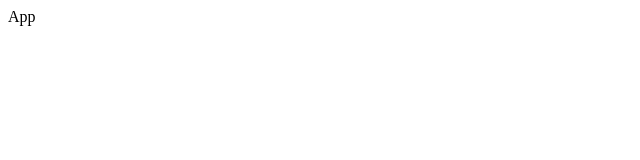
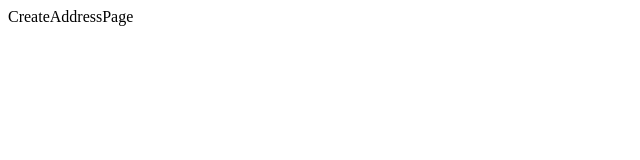
Before and after one commit to MahshidNiknafs/obar-address, a React (Vite) app: page /create-address in a window 1280 px wide. Shown: the top 160 px of the page, without its empty margins (0-640 px from the left). Built offline with nearby package versions, Linux system fonts and the light colour scheme.

Commit message:
add routes

```diff
--- a/package.json
+++ b/package.json
@@ -11,7 +11,8 @@
   },
   "dependencies": {
     "react": "^18.3.1",
-    "react-dom": "^18.3.1"
+    "react-dom": "^18.3.1",
+    "react-router": "^7.1.5"
   },
   "devDependencies": {
     "@eslint/js": "^9.17.0",
--- a/src/App.jsx
+++ b/src/App.jsx
@@ -1,5 +1,29 @@
+import { BrowserRouter, Routes, Route, Navigate } from "react-router";
+
+import AppLayout from "./ui/AppLayout";
+import CreateAddressPage from "./pages/CreateAddressPage";
+import AddressesPage from "./pages/AddressesPage";
+
+const routes = [
+	{ path: "/create-address", element: <CreateAddressPage /> },
+	{ path: "/addresses", element: <AddressesPage /> },
+];
+
 function App() {
-	return <div>App</div>;
+	return (
+		<BrowserRouter>
+			<Routes>
+				<Route element={<AppLayout />}>
+					<Route index element={<Navigate replace to="/create-address" />} />
+					{routes.map((route) => (
+						<Route key={route.path} path={route.path} element={route.element} />
+					))}
+
+					<Route path="/create-address" element={<CreateAddressPage />} />
+				</Route>
+			</Routes>
+		</BrowserRouter>
+	);
 }
 
 export default App;
--- /dev/null
+++ b/src/pages/AddressesPage.jsx
@@ -0,0 +1,5 @@
+function AddressesPage() {
+	return <div>AddressesPage</div>;
+}
+
+export default AddressesPage;
--- /dev/null
+++ b/src/pages/CreateAddressPage.jsx
@@ -0,0 +1,5 @@
+function CreateAddressPage() {
+	return <div>CreateAddressPage</div>;
+}
+
+export default CreateAddressPage;
--- /dev/null
+++ b/src/ui/AppLayout.jsx
@@ -0,0 +1,17 @@
+import { Outlet } from "react-router";
+
+function AppLayout() {
+	return (
+		<>
+			<Outlet />
+		</>
+
+		// 		<>
+		// <Headerr />
+		// 			<Outlet />
+		// 		<Footer />
+		//     </>
+	);
+}
+
+export default AppLayout;
```
Also changed, not shown: src/App.css (+8 -0 lines), 1 other file (tests, documents, lock files or other folders).
